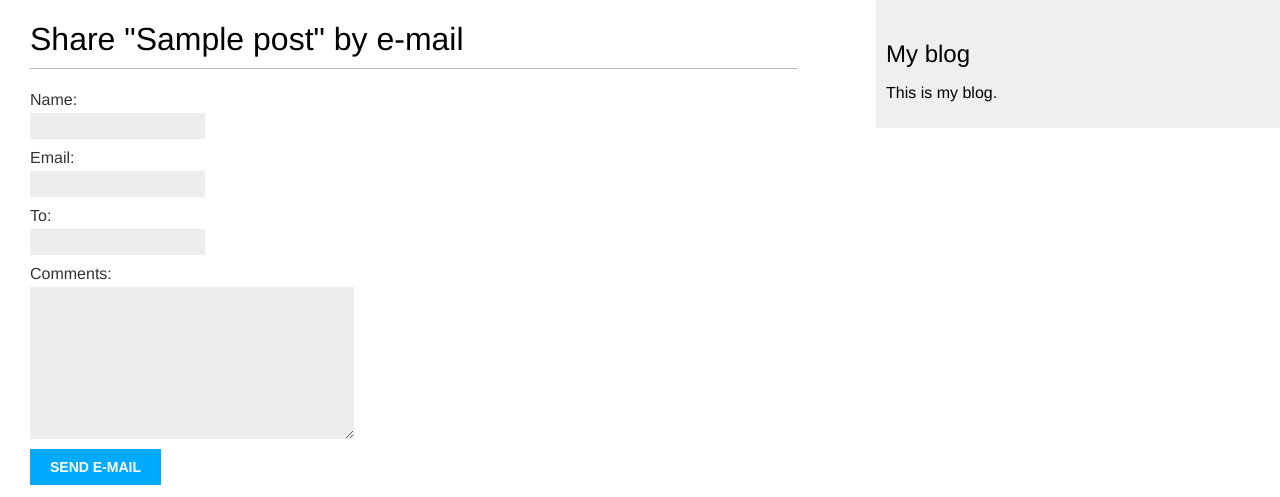
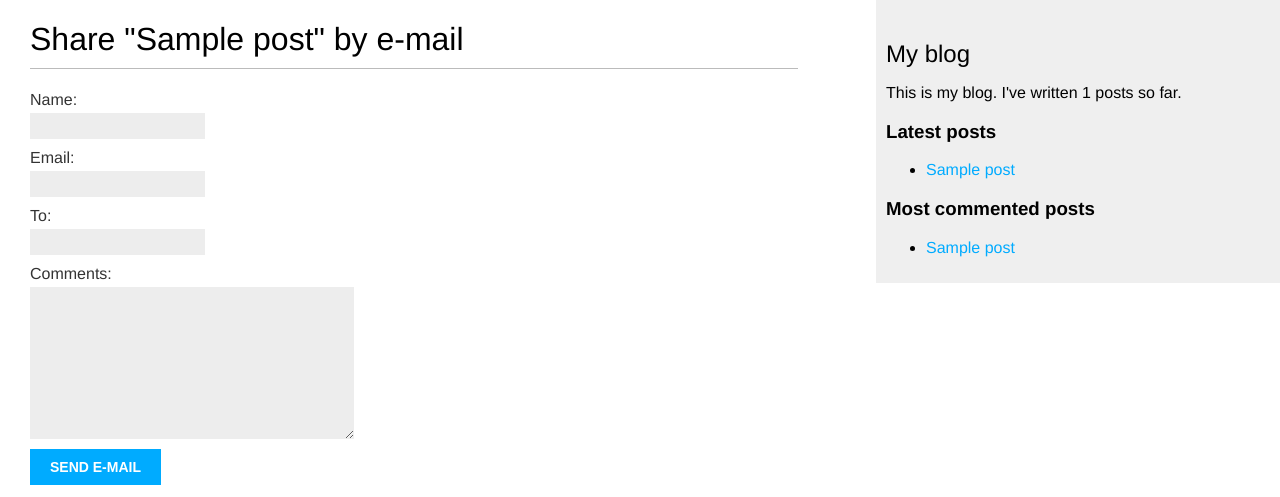
Before and after one commit to mot3/blog-antonio, a Django app: page /blog/1/share/ in a window 1280 px wide. Shown: the top 497 px of the page. Run offline with Django 3.2, Linux system fonts and the light colour scheme; tables that the repository leaves empty hold one stand-in row (values such as "Sample post").

Commit message:
create a lot of thing

```diff
--- a/blog/forms.py
+++ b/blog/forms.py
@@ -1,4 +1,6 @@
 from django import forms
+from .models import Comment
+
 
 class EmailPostForm(forms.Form):
     # This type of field is rendered as an <input type="text">
@@ -9,3 +11,10 @@ class EmailPostForm(forms.Form):
 
     # with widget attribute we can change the input type of form
     comments = forms.CharField(required=False, widget=forms.Textarea)
+
+
+class CommentForm(forms.ModelForm):
+    # Created from a model
+    class Meta:
+        model = Comment
+        fields = ('name', 'email', 'body',)
--- a/blog/models.py
+++ b/blog/models.py
@@ -2,6 +2,7 @@ from django.db import models
 from django.utils import timezone
 from django.contrib.auth.models import User
 from django.urls import reverse
+from taggit.managers import TaggableManager
 
 
 class publishedManager(models.Manager):
@@ -70,3 +71,27 @@ class Post(models.Model):
                            self.publish.day,
                            self.slug,
                        ])
+
+    # The tags manager will allow you to add,
+    # retrieve, and remove tags from Postobjects.
+    tags = TaggableManager()
+
+
+class Comment(models.Model):
+    # If you don't define the related_name attribute,
+    # Django will use the name of the model in lowercase,
+    # followed by _set (that is, comment_set).
+    post = models.ForeignKey(
+        Post, on_delete=models.CASCADE, related_name='comments')
+    name = models.CharField(max_length=80)
+    email = models.EmailField()
+    body = models.TextField()
+    created = models.DateTimeField(auto_now_add=True)
+    updated = models.DateTimeField(auto_now=True)
+    active = models.BooleanField(default=True)
+
+    class Meta:
+        ordering = ('created',)
+
+    def __str__(self) -> str:
+        return f'Comment by {self.name} on {self.post}'
--- a/blog/templates/blog/base.html
+++ b/blog/templates/blog/base.html
@@ -1,3 +1,4 @@
+{% load blog_tags %}
 {% load static %}
 <!DOCTYPE html>
 <html>
@@ -13,7 +14,18 @@
     </div>
     <div id="sidebar">
         <h2>My blog</h2>
-        <p>This is my blog.</p>
+        <p>This is my blog. I've written {% total_posts %} posts so far.</p>
+        <h3>Latest posts</h3>
+        {% show_latest_posts 2 %}
+        <h3>Most commented posts</h3>
+        {% get_most_comments_posts as most_commented_posts %}
+        <ul>
+            {% for post in most_commented_posts %}
+            <li>
+                <a href="{{ post.get_absolute_url }}">{{ post.title }}</a>
+            </li>
+            {% endfor %}
+        </ul>
     </div>
 </body>
 
--- /dev/null
+++ b/blog/templates/blog/post/latest_posts.html
@@ -0,0 +1,7 @@
+<ul>
+    {% for post in latest_posts %}
+    <li>
+        <a href="{{ post.get_absolute_url }}">{{ post.title }}</a>
+    </li>
+    {% endfor %}
+</ul>
--- /dev/null
+++ b/blog/templatetags/blog_tags.py
@@ -0,0 +1,35 @@
+from django import template
+from django.db.models.expressions import Ref
+from ..models import Post
+from django.db.models import Count
+
+register = template.Library()
+
+# Custom template tags
+
+
+@register.simple_tag
+# Django will use the function's name as the tag name. If you want to register it using a different name,
+# you can do so by specifying a name attribute,
+# such as @register.simple_tag(name='my_tag').
+def total_posts():
+    # retrieve count of published post
+    return Post.published.count()
+
+
+@register.inclusion_tag('blog/post/latest_posts.html')
+# specify the template that will be rendered with the returned values
+def show_latest_posts(count=5):
+    latest_posts = Post.published.order_by('-publish')[:count]
+    return {'latest_posts': latest_posts, }
+
+
+@register.simple_tag
+def get_most_comments_posts(count=5):
+    # annotate() function to aggregate the total number of comments for each post.
+
+    return Post.published.annotate(
+        # You use the Countaggregation function to store the number of comments
+        # in the computed field total_comments for each Post object
+        total_comments=Count('comments')
+    ).order_by('-total_comments')[:count]
--- a/blog/urls.py
+++ b/blog/urls.py
@@ -8,8 +8,9 @@ app_name = 'blog'
 
 urlpatterns = [
     # post views
-    # path('', views.post_list, name='post_list'),
-    path('', views.PostListView.as_view(), name='post_list'),
+    path('', views.post_list, name='post_list'),
+    # path('', views.PostListView.as_view(), name='post_list'),
+    path('tag/<slug:tag_slug>/', views.post_list, name='post_list_by_tag'),
     path('<int:year>/<int:month>/<int:day>/<slug:post>/',
          views.post_detail, name='post_detail'),
     path('<int:post_id>/share/', views.post_share, name='post_share'),
--- a/blog/views.py
+++ b/blog/views.py
@@ -1,8 +1,12 @@
 from django.views.generic import ListView
 from .models import Post
-from .forms import EmailPostForm
+from .forms import EmailPostForm, CommentForm
 from django.shortcuts import render, get_object_or_404
 from django.core.mail import send_mail
+from taggit.models import Tag
+from .models import Post
+from django.core.paginator import Paginator, PageNotAnInteger
+from django.db.models import Count
 
 
 class PostListView(ListView):
@@ -22,6 +26,8 @@ def post_share(request, post_id):
     # if request was post we send the email
     if request.method == 'POST':
         # Form was submitted
+
+        # Get the from from post
         form = EmailPostForm(request.POST)
 
         # before send check the form is valid or not
@@ -53,31 +59,38 @@ def post_share(request, post_id):
     else:
         form = EmailPostForm()
 
-    return render(request, 'blog/post/share.html', {'post': post, 'form': form, 'sent':sent})
-
-# from django.core import paginator
-# from .models import Post
-# from django.core.paginator import Paginator, EmptyPage, PageNotAnInteger
+    return render(request, 'blog/post/share.html', {'post': post, 'form': form, 'sent': sent})
 
 
-# def post_list(request):
-#     # Get all post from published manager
-#     # that return those posts status choises is publish.
-#     posts = Post.published.all()
+def post_list(request, tag_slug=None):
+    # Get all post from published manager
+    # that return those posts status choises is publish.
+    posts = Post.published.all()
 
-#     ########## Page paginator ##########
-#     paginator = Paginator(posts, 3)  # n post in each page
-#     page = request.GET.get('page') # Get page from url
+    tag = None
+    if tag_slug:
+        # if tag_slug was full
 
-#     try:
-#         posts = paginator.page(page) # Go to that page
-#     except PageNotAnInteger:
-#         # If page is not an integer deliver the first page
-#         posts = paginator.page(paginator.num_pages)
-#     ########## End page paginator ##########
+        # Get tags from tag table
+        tag = get_object_or_404(Tag, slug=tag_slug)
 
-#     # And return a httpResponse to the page with these modle, and html template
-#     return render(request, 'blog/post/list.html', {'posts': posts})
+        # filter posts by tags
+        posts = posts.filter(tags__in=[tag])
+
+    ########## Page paginator ##########
+    paginator = Paginator(posts, 3)  # n post in each page
+    page = request.GET.get('page')  # Get page from url
+
+    try:
+        posts = paginator.page(page)  # Go to that page
+    except PageNotAnInteger:
+        # If page is not an integer deliver the first page
+        posts = paginator.page(paginator.num_pages)
+    ########## End page paginator ##########
+
+    # And return a httpResponse to the page with these modle, and html template
+    return render(request, 'blog/post/list.html', {'posts': posts,
+                                                   'tag': tag, })
 
 
 def post_detail(request, year, month, day, post):
@@ -85,6 +98,51 @@ def post_detail(request, year, month, day, post):
 
     # The get_object_or_404 method get for us a object from model
     # with that argument if does not exist get 404 error
-    post = get_object_or_404(Post, slug=post, status='published',
-                             publish__year=year, publish__month=month, publish__day=day,)
-    return render(request, 'blog/post/detail.html', {'post': post})
+    post = get_object_or_404(Post, slug=post,
+                             status='published',
+                             publish__year=year,
+                             publish__month=month,
+                             publish__day=day,)
+
+    # List of active comments for this post
+    comments = post.comments.filter(active=True)
+
+    new_comment = None
+    comment_form = None
+
+    if request.method == 'POST':
+        # A comment was posted
+        comment_form = CommentForm(data=request.POST)
+
+        if comment_form.is_valid():
+            # Create Comment object but don't save to database yet
+            new_comment = comment_form.save(commit=False)
+            # Assign the current post to the comment
+            new_comment.post = post
+            # Save the comment to the databese
+            new_comment.save()
+
+        else:
+            comment_form = CommentForm()
+
+    # List of similar posts
+
+    # You retrieve a Python list of IDs for the tags of the current post.
+    # The values_list() QuerySet returns tuples with the values for the given fields.
+    # You pass flat=True to it to get single values such as [1, 2, 3, ...]
+    # instead of one-tuples such as [(1,), (2,), (3,) ...].
+    post_tags_ids = post.tags.values_list('id', flat=True)
+
+    #You get all posts that contain any of these tags, excluding the current post itself.
+    similar_posts = Post.published.filter(tags__in=post_tags_ids).exclude(id=post.id)
+
+    # You use the Count aggregation function to generate a calculated field—same_tags—
+    # that contains the number of tags shared with all the tags queried.
+    # find the more same tag
+    similar_posts = similar_posts.annotate(same_tags=Count('tags')).order_by('-same_tags','-publish')[:4]
+
+    return render(request, 'blog/post/detail.html', {'post': post,
+                                                     'comments': comments,
+                                                     'new_comment': new_comment,
+                                                     'comment_form': comment_form,
+                                                     'similar_posts': similar_posts,})
--- a/config/settings.py
+++ b/config/settings.py
@@ -40,6 +40,9 @@ INSTALLED_APPS = [
 
     # Local
     'blog.apps.BlogConfig',
+
+    # third-party
+    'taggit',
 ]
 
 MIDDLEWARE = [
```
Also changed, not shown: blog/admin.py (+14 -6 lines), blog/templates/blog/post/detail.html (+56 -0 lines), blog/templates/blog/post/list.html (+19 -4 lines), blog/migrations/0002_comment.py (added), blog/migrations/0003_post_tags.py (added), blog/templatetags/__init__.py (added), 2 other files.
